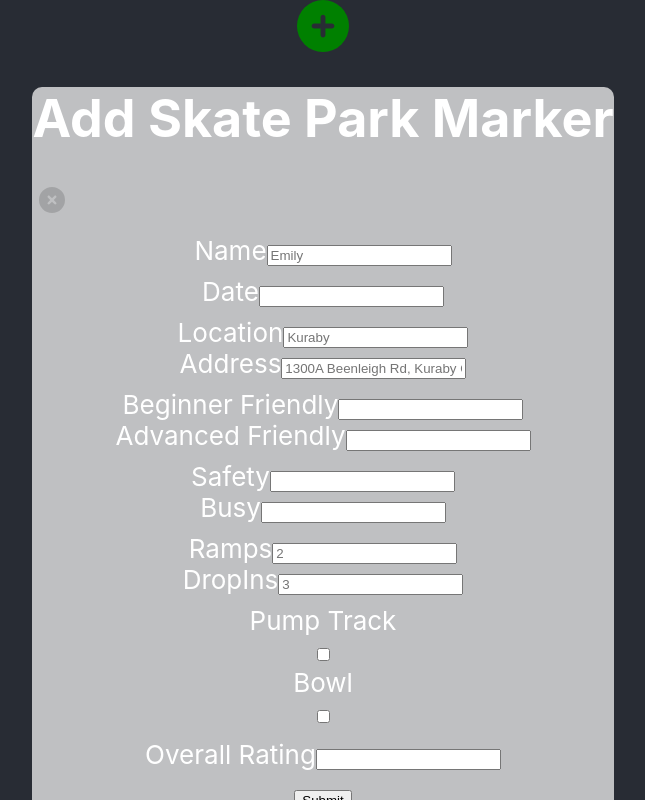
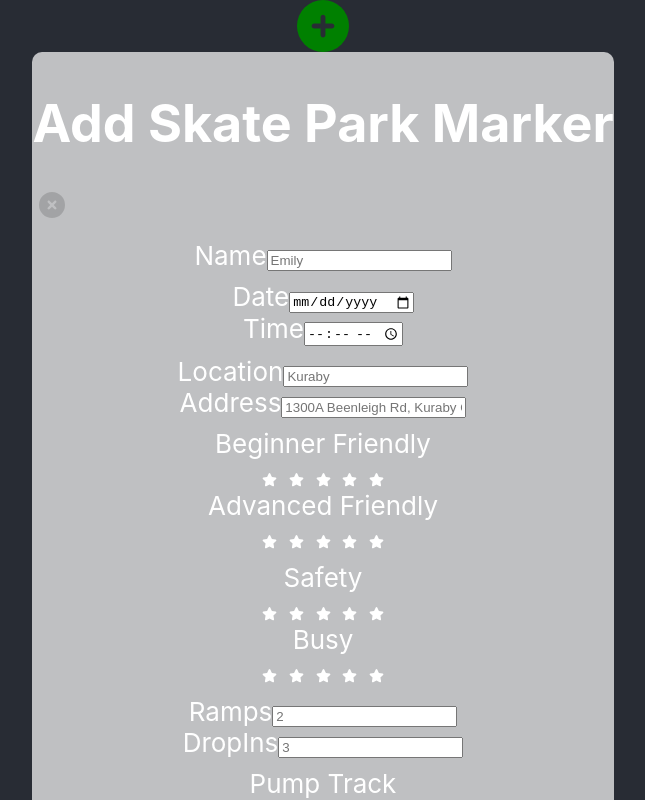
Before and after one commit to Emilyrb/map-marker, a React (Create React App) app in the folder map-marker/: page / in a window 1280 px wide. Both pictures are taken after a click on the element 640 px from the left and 400 px from the top of the page. Shown: the top 800 px of the page, without its empty margins (317-962 px from the left). Built offline with nearby package versions, Linux system fonts and the light colour scheme.

Commit message:
Update form design with star rating

```diff
--- a/map-marker/src/Components/AddMarkerForm/AddMarkerForm.tsx
+++ b/map-marker/src/Components/AddMarkerForm/AddMarkerForm.tsx
@@ -1,7 +1,8 @@
 import { faCircleXmark } from '@fortawesome/free-solid-svg-icons';
 import { FontAwesomeIcon } from '@fortawesome/react-fontawesome';
-import { Button, ButtonGroup, Col, Container, Dropdown, Form, Row } from 'react-bootstrap';
+import { Button, Col, Container, Form, Row } from 'react-bootstrap';
 import styled from 'styled-components';
+import { StarRating } from './StarRating';
 
 const StyledContainer = styled(Container)`
   margin: 0 auto;
@@ -20,7 +21,12 @@ const StyledRow = styled(Row)`
   text-align: center;
   align-items: center;
   justify-content: center;
-  padding-bottom: 10px;
+  padding: 5px 0;
+`;
+
+const StyledCheckbox = styled(Form.Check)`
+  transform: scale(1.5);
+  height: 30px;
 `;
 
 const CloseFormButton = styled.div`
@@ -52,71 +58,79 @@ export function AddMarkerForm(props: Props) {
             </Col>
           </StyledRow>
           <StyledRow>
-            <Form.Group controlId='form.Name'>
-                <Form.Label>Name</Form.Label>
-                <Form.Control type='text' placeholder='Emily' />
+            <Form.Group as={Col} controlId='form.Name'>
+              <Form.Label>Name</Form.Label>
+              <Form.Control type='text' placeholder='Emily' />
             </Form.Group>
           </StyledRow>
           <StyledRow>
-            <Form.Group controlId='form.Date'>
-                <Form.Label>Date</Form.Label>
-                <Form.Control type='text' placeholder='' />
+            <Form.Group as={Col} controlId='form.Date'>
+              <Form.Label>Date</Form.Label>
+              <Form.Control type='date' />
+            </Form.Group>
+            <Form.Group as={Col} controlId='form.Time'>
+              <Form.Label>Time</Form.Label>
+              <Form.Control type='time' />
             </Form.Group>
           </StyledRow>
           <StyledRow>
-            <Form.Group controlId='form.Location'>
+            <Form.Group as={Col} controlId='form.Location'>
                 <Form.Label>Location</Form.Label>
                 <Form.Control type='text' placeholder='Kuraby' />
             </Form.Group>
-            <Form.Group controlId='form.Address'>
+            <Form.Group as={Col} controlId='form.Address'>
                 <Form.Label>Address</Form.Label>
                 <Form.Control type='text' placeholder='1300A Beenleigh Rd, Kuraby QLD 4112' />
             </Form.Group>
           </StyledRow>
           <StyledRow>
-            <Form.Group controlId='form.BeginnerFriendly'>
+            <Form.Group as={Col} controlId='form.BeginnerFriendly'>
               <Form.Label>Beginner Friendly</Form.Label>
-              <Form.Control type='text' placeholder='' />
+              <StarRating value={0} />
             </Form.Group>
-            <Form.Group controlId='form.AdvancedFriendly'>
+            <Form.Group as={Col} controlId='form.AdvancedFriendly'>
               <Form.Label>Advanced Friendly</Form.Label>
-              <Form.Control type='text' placeholder='' />
+              <StarRating value={0} />
             </Form.Group>
           </StyledRow>
           <StyledRow>
-            <Form.Group controlId='form.Safety'>
+            <Form.Group as={Col} controlId='form.Safety'>
               <Form.Label>Safety</Form.Label>
-              <Form.Control type='text' placeholder='' />
+              <StarRating value={0} />
             </Form.Group>
-            <Form.Group controlId='form.Busy'>
+            <Form.Group as={Col}controlId='form.Busy'>
               <Form.Label>Busy</Form.Label>
-              <Form.Control type='text' placeholder='' />
+              <StarRating value={0} />
             </Form.Group>
           </StyledRow>
           <StyledRow>
-            <Form.Group controlId='form.Ramps'>
+            <Form.Group as={Col} controlId='form.Ramps'>
               <Form.Label>Ramps</Form.Label>
               <Form.Control type='text' placeholder='2' />
             </Form.Group>
-            <Form.Group controlId='form.DropIns'>
+            <Form.Group as={Col} controlId='form.DropIns'>
               <Form.Label>DropIns</Form.Label>
               <Form.Control type='text' placeholder='3' />
             </Form.Group>
           </StyledRow>
           <StyledRow>
-            <Form.Group controlId='form.PumpTrack'>
+            <Form.Group as={Col} controlId='form.PumpTrack'>
               <Form.Label>Pump Track</Form.Label>
-              <Form.Check type="checkbox" />
+              <div>
+                <StyledCheckbox type="checkbox" id="form.PumpTrack" />
+              </div>
             </Form.Group>
-            <Form.Group controlId='form.Bowl'>
+            <Form.Group as={Col} controlId='form.Bowl'>
               <Form.Label>Bowl</Form.Label>
-              <Form.Check type="checkbox" />
+              <div>
+                <StyledCheckbox type="checkbox" id="form.Bowl" />
+              </div>
             </Form.Group>
           </StyledRow>
           <StyledRow>
-            <Form.Group controlId='form.OverallRating'>
+            <Form.Group as={Col} controlId='form.OverallRating'>
               <Form.Label>Overall Rating</Form.Label>
-              <Form.Control type='text' placeholder='' />
+              <StarRating value={0} />
             </Form.Group>
           </StyledRow>
           <StyledRow>
```
